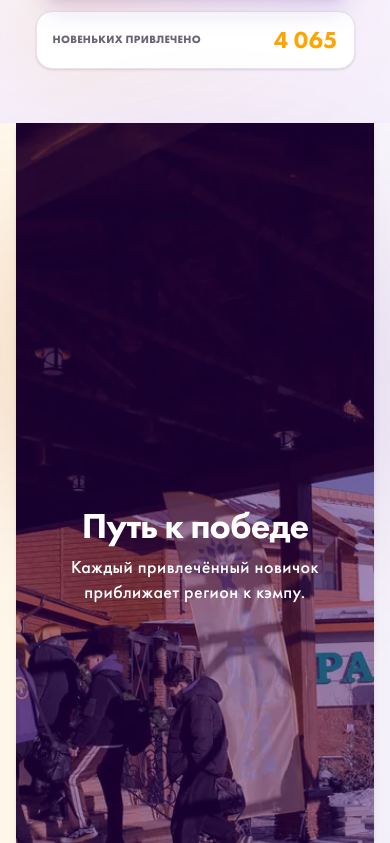
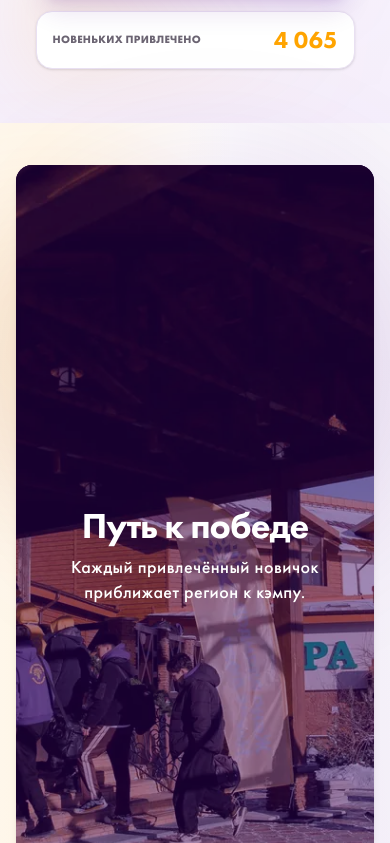
Before and after one commit to tarashluvv/Unity, a Next.js app: page /camp2026 in a window 390 px wide. Shown: the part 721-1564 px from the top of the page. Built offline with nearby package versions, Linux system fonts and the light colour scheme.

Commit message:
fix: gallery height

```diff
--- a/src/components/ui/scroll-cards.tsx
+++ b/src/components/ui/scroll-cards.tsx
@@ -16,7 +16,7 @@ function Card({ title, description, src, color, textColor }: iCardItem) {
   return (
     <div className="sticky top-0 flex h-screen items-center justify-center px-4">
       <div
-        className="relative flex h-full w-full flex-col items-center justify-center overflow-hidden px-8 py-12 shadow-md md:h-[400px] md:max-w-[600px] md:px-12"
+        className="relative flex h-[90%] w-full flex-col items-center justify-center overflow-hidden px-8 py-12 rounded-2xl shadow-md md:h-[400px] md:max-w-[600px] md:px-12"
         style={{ backgroundColor: color }}
       >
         <div className="absolute inset-0 z-0">
```
